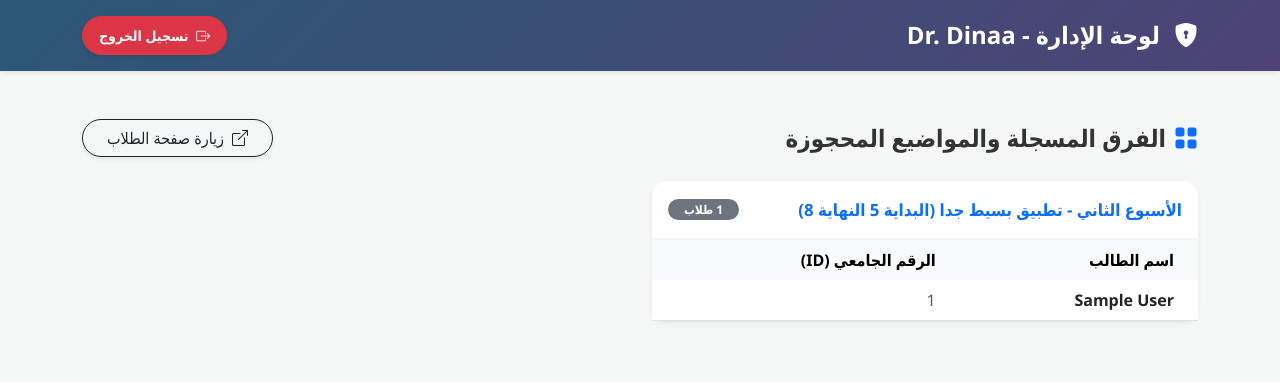
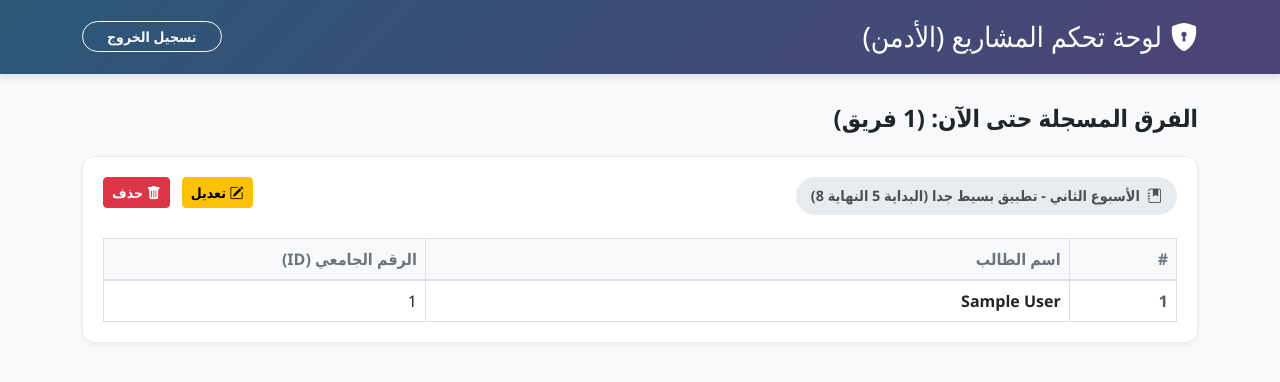
Before and after one commit to savedwithlove/interactive-project, a Flask app: page /admin in a window 1280 px wide. Shown: the top 382 px of the page. Run offline with Flask 3, Linux system fonts and the light colour scheme; the visitor is signed in with stand-in values (Sample User, id 1); tables that the repository leaves empty hold one stand-in row (values such as "Sample post").

Commit message:
Add files via upload

```diff
--- a/app.py
+++ b/app.py
@@ -1,18 +1,19 @@
-from flask import Flask, render_template, request, redirect, url_for, g, session
-import sqlite3
+from flask import Flask, render_template, request, redirect, url_for, session
+from flask_sqlalchemy import SQLAlchemy
 import os
 
 app = Flask(__name__)
-# مفتاح سري ضروري لتشغيل خاصية تسجيل الدخول (Session)
 app.secret_key = 'dr_dinaa_super_secret_key_2026'
-app.config['TEMPLATES_AUTO_RELOAD'] = True
-DATABASE = 'database.db'
 
-# بيانات الدخول
-ADMIN_USERNAME = 'dr dinaa'
-ADMIN_PASSWORD = '2991984'
+db_url = os.environ.get("DATABASE_URL", "sqlite:///database.db")
+if db_url.startswith("postgres://"):
+    db_url = db_url.replace("postgres://", "postgresql://", 1)
 
-# القائمة التفصيلية مدعومة بالحد الأقصى لكل موضوع (الكوتا)
+app.config['SQLALCHEMY_DATABASE_URI'] = db_url
+app.config['SQLALCHEMY_TRACK_MODIFICATIONS'] = False
+
+db = SQLAlchemy(app)
+
 TOPICS = [
     {"id": 1, "name": "الأسبوع الثاني - تطبيق بسيط جدا (البداية 5 النهاية 8)", "desc": "4 فيديوهات", "max_teams": 1},
     {"id": 2, "name": "الأسبوع الثاني - تطبيق بسيط (البداية 9 النهاية 17)", "desc": "9 فيديوهات", "max_teams": 2},
@@ -33,94 +34,65 @@ def get_topic_by_id(topic_id):
             return t
     return None
 
-def get_db():
-    db = getattr(g, '_database', None)
-    if db is None:
-        db = g._database = sqlite3.connect(DATABASE)
-        db.row_factory = sqlite3.Row
-    return db
+class Team(db.Model):
+    __tablename__ = 'teams'
+    id = db.Column(db.Integer, primary_key=True)
+    topic_id = db.Column(db.Integer, nullable=False)
+    members = db.relationship('Member', backref='team', lazy=True, cascade="all, delete-orphan")
 
-@app.teardown_appcontext
-def close_connection(exception):
-    db = getattr(g, '_database', None)
-    if db is not None:
-        db.close()
-
-def init_db():
-    with app.app_context():
-        db = get_db()
-        db.execute('''
-            CREATE TABLE IF NOT EXISTS teams (
-                id INTEGER PRIMARY KEY AUTOINCREMENT,
-                topic_id INTEGER NOT NULL
-            )
-        ''')
-        db.execute('''
-            CREATE TABLE IF NOT EXISTS members (
-                id INTEGER PRIMARY KEY AUTOINCREMENT,
-                team_id INTEGER NOT NULL,
-                name TEXT NOT NULL,
-                student_id TEXT NOT NULL,
-                FOREIGN KEY (team_id) REFERENCES teams (id)
-            )
-        ''')
-        db.commit()
+class Member(db.Model):
+    __tablename__ = 'members'
+    id = db.Column(db.Integer, primary_key=True)
+    team_id = db.Column(db.Integer, db.ForeignKey('teams.id'), nullable=False)
+    name = db.Column(db.String(255), nullable=False)
+    student_id = db.Column(db.String(50), nullable=False)
 
 @app.route('/', methods=['GET', 'POST'])
 def index():
-    db = get_db()
     if request.method == 'POST':
         topic_id = int(request.form['topic_id'])
-
-        # حماية إضافية للباك إند: التأكد من أن الموضوع لم يتخطى الحد الأقصى
         topic_info = get_topic_by_id(topic_id)
         if not topic_info:
             return "موضوع غير صالح."
 
-        current_count = db.execute('SELECT COUNT(id) FROM teams WHERE topic_id = ?', (topic_id,)).fetchone()[0]
+        current_count = Team.query.filter_by(topic_id=topic_id).count()
         if current_count >= topic_info['max_teams']:
-            return "عذراً، لقد اكتمل الحد الأقصى للفرق المسموح بها في هذا الموضوع! يرجى العودة للخلف واختيار موضوع آخر."
+            return "عذراً، لقد اكتمل الحد الأقصى للفرق المسموح بها في هذا الموضوع!"
 
-        cursor = db.cursor()
-        cursor.execute('INSERT INTO teams (topic_id) VALUES (?)', (topic_id,))
-        team_id = cursor.lastrowid
+        new_team = Team(topic_id=topic_id)
+        db.session.add(new_team)
+        db.session.commit()
 
         for i in range(1, 6):
             name = request.form.get(f'name{i}')
             std_id = request.form.get(f'id{i}')
             if name and std_id:
-                db.execute('INSERT INTO members (team_id, name, student_id) VALUES (?, ?, ?)', (team_id, name, std_id))
+                new_member = Member(team_id=new_team.id, name=name, student_id=std_id)
+                db.session.add(new_member)
 
-        db.commit()
+        db.session.commit()
         return render_template('success.html')
-
-    counts_query = db.execute('SELECT topic_id, COUNT(id) as count FROM teams GROUP BY topic_id').fetchall()
-    topic_counts = {row['topic_id']: row['count'] for row in counts_query}
 
     topics_with_counts = []
     for t in TOPICS:
         t_copy = dict(t)
-        t_copy['count'] = topic_counts.get(t['id'], 0)
+        t_copy['count'] = Team.query.filter_by(topic_id=t['id']).count()
         t_copy['is_full'] = t_copy['count'] >= t_copy['max_teams']
         topics_with_counts.append(t_copy)
 
     return render_template('index.html', topics=topics_with_counts)
 
-# صفحة تسجيل الدخول
 @app.route('/login', methods=['GET', 'POST'])
 def login():
     error = None
     if request.method == 'POST':
-        username = request.form['username']
-        password = request.form['password']
-        if username == ADMIN_USERNAME and password == ADMIN_PASSWORD:
+        if request.form['username'] == 'dr dinaa' and request.form['password'] == '2991984':
             session['logged_in'] = True
             return redirect(url_for('admin'))
         else:
             error = 'اسم المستخدم أو كلمة المرور غير صحيحة!'
     return render_template('login.html', error=error)
 
-# تسجيل الخروج
 @app.route('/logout')
 def logout():
     session.pop('logged_in', None)
@@ -128,25 +100,58 @@ def logout():
 
 @app.route('/admin')
 def admin():
-    # التأكد من أن المستخدم سجل دخوله أولاً
     if not session.get('logged_in'):
         return redirect(url_for('login'))
 
-    db = get_db()
-    teams_query = db.execute('SELECT * FROM teams ORDER BY topic_id').fetchall()
-    teams = []
-    for t in teams_query:
-        members = db.execute('SELECT name, student_id FROM members WHERE team_id = ?', (t['id'],)).fetchall()
-        topic_info = get_topic_by_id(t['topic_id'])
-        teams.append({
-            'team_id': t['id'],
-            'topic_name': topic_info['name'] if topic_info else f"موضوع غير معروف",
-            'members': members
+    teams = Team.query.order_by(Team.topic_id).all()
+    teams_data = []
+    for t in teams:
+        topic_info = get_topic_by_id(t.topic_id)
+        teams_data.append({
+            'team_id': t.id,
+            'topic_name': topic_info['name'] if topic_info else "موضوع غير معروف",
+            'members': t.members
         })
-    return render_template('admin.html', teams=teams)
+    return render_template('admin.html', teams=teams_data)
 
-# إنشاء قاعدة البيانات تلقائياً عند التشغيل على Railway
-init_db()
+@app.route('/admin/delete/<int:team_id>', methods=['POST'])
+def delete_team(team_id):
+    if not session.get('logged_in'): return redirect(url_for('login'))
+    team = Team.query.get_or_404(team_id)
+    db.session.delete(team)
+    db.session.commit()
+    return redirect(url_for('admin'))
+
+@app.route('/admin/edit/<int:team_id>', methods=['GET', 'POST'])
+def edit_team(team_id):
+    if not session.get('logged_in'): return redirect(url_for('login'))
+    team = Team.query.get_or_404(team_id)
+
+    if request.method == 'POST':
+        new_topic_id = int(request.form['topic_id'])
+        if new_topic_id != team.topic_id:
+            topic_info = get_topic_by_id(new_topic_id)
+            current_count = Team.query.filter_by(topic_id=new_topic_id).count()
+            if current_count >= topic_info['max_teams']:
+                return "عذراً، الحد الأقصى للموضوع الجديد مكتمل!"
+            team.topic_id = new_topic_id
+
+        # Update members
+        Member.query.filter_by(team_id=team.id).delete()
+        for i in range(1, 6):
+            name = request.form.get(f'name{i}')
+            std_id = request.form.get(f'id{i}')
+            if name and std_id:
+                new_member = Member(team_id=team.id, name=name, student_id=std_id)
+                db.session.add(new_member)
+
+        db.session.commit()
+        return redirect(url_for('admin'))
+
+    return render_template('edit.html', team=team, topics=TOPICS, members=team.members)
+
+with app.app_context():
+    db.create_all()
 
 if __name__ == '__main__':
     port = int(os.environ.get("PORT", 5000))
--- a/requirements.txt
+++ b/requirements.txt
@@ -1,2 +1,4 @@
 Flask==3.0.0
 gunicorn==21.2.0
+Flask-SQLAlchemy==3.1.1
+psycopg2-binary==2.9.9
--- a/templates/admin.html
+++ b/templates/admin.html
@@ -2,71 +2,72 @@
 <html lang="ar" dir="rtl">
 <head>
     <meta charset="UTF-8">
-    <meta name="viewport" content="width=device-width, initial-scale=1.0"> <!-- لحل مشكلة الموبايل -->
-    <title>لوحة الإدارة - Interactive Systems</title>
+    <meta name="viewport" content="width=device-width, initial-scale=1.0">
+    <title>لوحة تحكم الدكتورة - تسجيل المشاريع</title>
     <link rel="stylesheet" href="https://cdn.jsdelivr.net/npm/bootstrap@5.3.0/dist/css/bootstrap.rtl.min.css">
     <link rel="stylesheet" href="https://cdn.jsdelivr.net/npm/bootstrap-icons@1.11.1/font/bootstrap-icons.css">
     <style>
-        body { font-family: 'Segoe UI', Tahoma, Geneva, Verdana, sans-serif; background-color: #f4f7f6; color: #333; }
-        .navbar { background: linear-gradient(135deg, #2b5876 0%, #4e4376 100%) !important; }
-        .card { border-radius: 15px; border: none; }
-        .card-header { background-color: #fff; border-bottom: 2px solid #f4f7f6; border-radius: 15px 15px 0 0 !important; }
-        .table-hover tbody tr:hover { background-color: #f8f9fa; }
+        body { font-family: 'Segoe UI', Tahoma, Geneva, Verdana, sans-serif; background-color: #f8f9fa; }
+        .header-bar { background: linear-gradient(135deg, #2b5876 0%, #4e4376 100%); color: white; padding: 20px 0; margin-bottom: 30px; box-shadow: 0 4px 6px rgba(0,0,0,0.1); }
+        .team-card { background: white; border-radius: 12px; padding: 20px; margin-bottom: 20px; box-shadow: 0 2px 4px rgba(0,0,0,0.05); border: 1px solid #e9ecef; }
+        .topic-badge { background-color: #e9ecef; color: #495057; padding: 8px 15px; border-radius: 20px; font-weight: bold; font-size: 0.9rem; margin-bottom: 15px; display: inline-block; }
+        .student-table { margin-bottom: 0; }
+        .student-table th { background-color: #f8f9fa; border-bottom: 2px solid #dee2e6; color: #6c757d; font-weight: 600; }
+        .student-table td { vertical-align: middle; }
     </style>
 </head>
 <body>
-    <nav class="navbar navbar-dark shadow-sm py-3 mb-5">
+    <div class="header-bar">
         <div class="container d-flex justify-content-between align-items-center">
-            <span class="navbar-brand mb-0 h1 fs-4 fw-bold m-0"><i class="bi bi-shield-lock-fill me-2"></i> لوحة الإدارة - Dr. Dinaa</span>
-            <a href="/logout" class="btn btn-danger btn-sm fw-bold rounded-pill shadow-sm px-3 py-2">
-                <i class="bi bi-box-arrow-right me-1"></i> تسجيل الخروج
-            </a>
+            <h3 class="m-0"><i class="bi bi-shield-lock-fill me-2"></i>لوحة تحكم المشاريع (الأدمن)</h3>
+            <a href="/logout" class="btn btn-outline-light btn-sm fw-bold px-4 rounded-pill">تسجيل الخروج</a>
         </div>
-    </nav>
+    </div>
 
     <div class="container mb-5">
-        <div class="d-flex flex-column flex-md-row justify-content-between align-items-center mb-4 gap-3">
-            <h4 class="fw-bold m-0"><i class="bi bi-grid-fill me-2 text-primary"></i>الفرق المسجلة والمواضيع المحجوزة</h4>
-            <a href="/" class="btn btn-outline-dark rounded-pill px-4 shadow-sm"><i class="bi bi-box-arrow-up-right me-2"></i>زيارة صفحة الطلاب</a>
+        <h4 class="mb-4 fw-bold text-dark">الفرق المسجلة حتى الآن: ({{ teams|length }} فريق)</h4>
+
+        {% if teams %}
+            {% for t in teams %}
+            <div class="team-card">
+                <div class="d-flex justify-content-between align-items-start">
+                    <div class="topic-badge">
+                        <i class="bi bi-journal-bookmark-fill me-1"></i> {{ t.topic_name }}
+                    </div>
+                    <div>
+                        <a href="/admin/edit/{{ t.team_id }}" class="btn btn-warning btn-sm me-2 fw-bold"><i class="bi bi-pencil-square"></i> تعديل</a>
+                        <form action="/admin/delete/{{ t.team_id }}" method="POST" class="d-inline" onsubmit="return confirm('هل أنت متأكد من حذف هذا الفريق بالكامل؟');">
+                            <button type="submit" class="btn btn-danger btn-sm fw-bold"><i class="bi bi-trash-fill"></i> حذف</button>
+                        </form>
+                    </div>
                 </div>
 
-        {% if teams %}
-            <div class="row g-4">
-            {% for team in teams %}
-                <div class="col-12 col-lg-6">
-                    <div class="card shadow-sm h-100 border-0">
-                        <div class="card-header p-3 d-flex justify-content-between align-items-center">
-                            <h6 class="mb-0 text-primary fw-bold lh-base" style="font-size: 1.05rem;">{{ team.topic_name }}</h6>
-                            <span class="badge bg-secondary rounded-pill ms-2 px-3">{{ team.members|length }} طلاب</span>
-                        </div>
-                        <div class="card-body p-0">
                 <div class="table-responsive">
-                                <table class="table table-hover mb-0 align-middle">
-                                    <thead class="table-light">
+                    <table class="table table-bordered student-table mt-2">
+                        <thead>
                             <tr>
-                                            <th class="ps-4 border-0">اسم الطالب</th>
-                                            <th class="border-0">الرقم الجامعي (ID)</th>
+                                <th width="10%">#</th>
+                                <th width="60%">اسم الطالب</th>
+                                <th width="30%">الرقم الجامعي (ID)</th>
                             </tr>
                         </thead>
                         <tbody>
-                                        {% for member in team.members %}
+                            {% for m in t.members %}
                             <tr>
-                                            <td class="ps-4 fw-semibold">{{ member.name }}</td>
-                                            <td class="text-muted">{{ member.student_id }}</td>
+                                <td class="fw-bold text-muted">{{ loop.index }}</td>
+                                <td class="fw-semibold">{{ m.name }}</td>
+                                <td>{{ m.student_id }}</td>
                             </tr>
                             {% endfor %}
                         </tbody>
                     </table>
                 </div>
             </div>
-                    </div>
-                </div>
             {% endfor %}
-            </div>
         {% else %}
-            <div class="alert alert-info text-center fs-5 shadow-sm rounded-4 py-5 bg-white border-0">
-                <i class="bi bi-info-circle display-4 text-info d-block mb-3"></i>
-                لا توجد أي فرق مسجلة حتى الآن.
+            <div class="alert alert-info text-center py-5 rounded-4 shadow-sm">
+                <i class="bi bi-info-circle-fill fs-1 d-block mb-3"></i>
+                <h5 class="fw-bold m-0">لم يقم أي فريق بالتسجيل حتى الآن.</h5>
             </div>
         {% endif %}
     </div>
```
Also changed, not shown: templates/edit.html (added, +68 -0 lines). Lines whose indentation alone changed are shown as unchanged.
